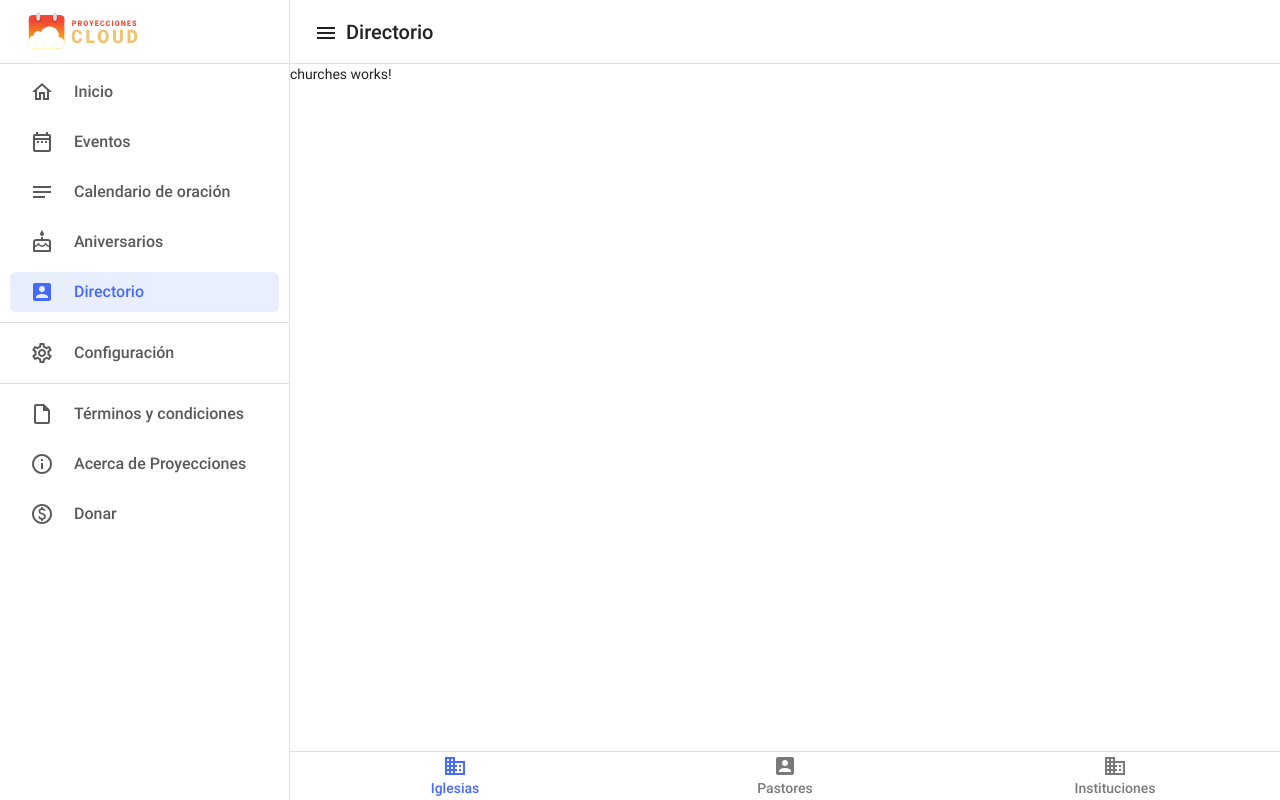
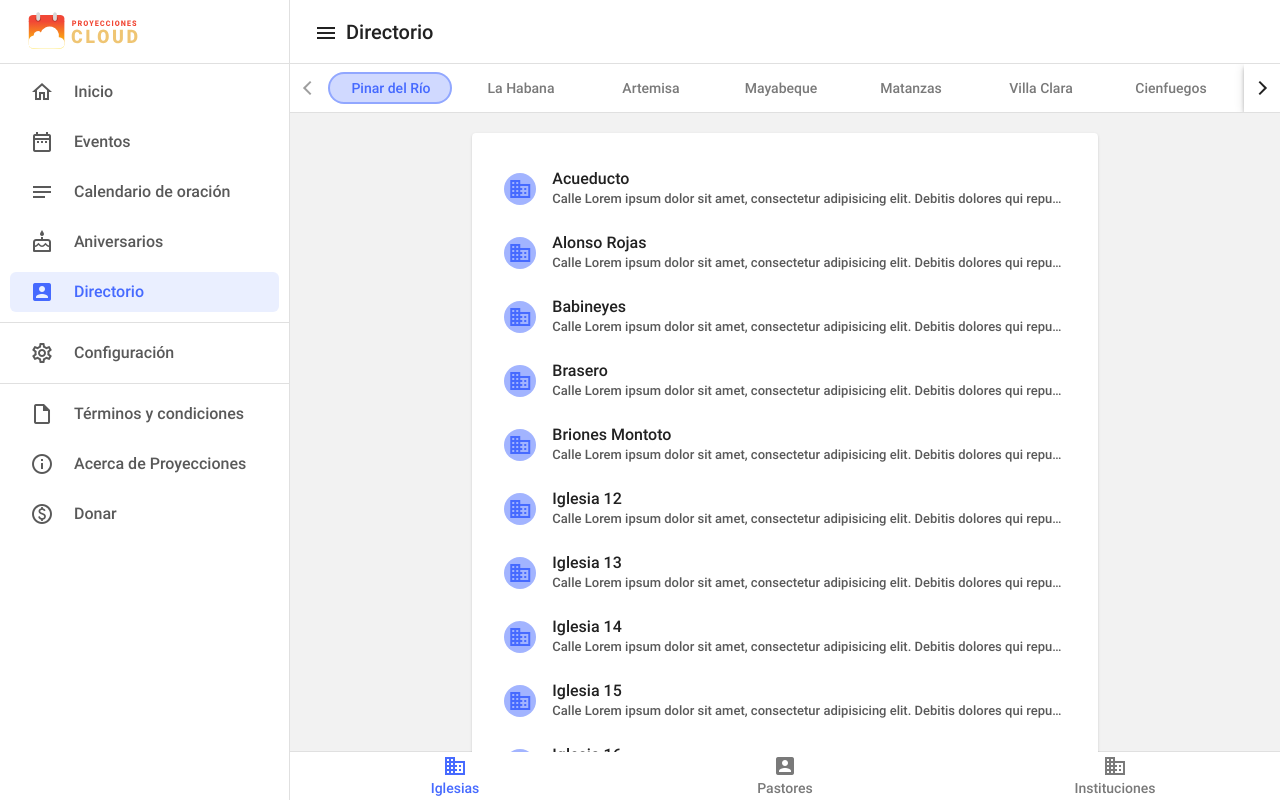
Before and after one commit to liosvel-medina/ProyeccionesWeb, an Angular app: page /directory/churches in a window 1280 px wide. Built offline with nearby package versions, Linux system fonts and the light colour scheme.

Commit message:
define churches.component

```diff
--- a/src/app/core/daily-reading-calendar/daily-reading-calendar.component.css
+++ b/src/app/core/daily-reading-calendar/daily-reading-calendar.component.css
@@ -4,16 +4,8 @@
 }
 
 .mat-list-icon {
-  /*font-size: 32px !important;*/
-  /*width: 32px !important;*/
-  /*height: 32px !important;*/
   color: #466AFF;
   background-color: rgba(70, 106, 255, 0.50);
-}
-
-.mat-list-icon.today {
-  color: #ff3852 !important;
-  background-color: rgba(255, 56, 82, 0.50);
 }
 
 .mat-list-item {
--- a/src/app/core/directory/churches/churches.component.css
+++ b/src/app/core/directory/churches/churches.component.css
@@ -0,0 +1,71 @@
+.content-area {
+  overflow-x: hidden;
+  height: 100%;
+  background-color: rgba(0, 0, 0, 0.05);
+}
+
+::ng-deep .mat-tab-header {
+  background-color: #ffffff;
+}
+
+::ng-deep .provinces .mat-tab-label {
+  min-width: 130px !important;
+  width: 130px !important;
+  user-select: none;
+}
+
+::ng-deep .provinces .mat-ink-bar {
+  bottom: unset !important;
+  top: 50%;
+  transform: translate(2px, -50%);
+  width: 120px !important;
+  height: 28px !important;
+  border-radius: 50px;
+  border: 2px solid rgba(70, 106, 255, 0.45);
+  background-color: rgba(70, 106, 255, 0.25) !important;
+}
+
+::ng-deep .mat-tab-label-active {
+  color: #466AFF !important;
+  opacity: 1 !important;
+}
+
+::ng-deep .mat-tab-label-content {
+  font-weight: 500;
+}
+
+::ng-deep .mat-tab-body-content {
+  padding: 20px;
+}
+
+.mat-list-icon {
+  color: #466AFF;
+  background-color: rgba(70, 106, 255, 0.50);
+}
+
+.mat-list-icon.today {
+  color: #ff3852 !important;
+  background-color: rgba(255, 56, 82, 0.50);
+}
+
+.mat-list-item {
+  height: 64px !important;
+}
+
+.mat-list-item .mat-line:first-of-type {
+  font-weight: 500;
+}
+
+.mat-list-item .mat-line:nth-child(2) {
+  font-size: 13px;
+  color: rgba(0, 0, 0, 0.65);
+  font-weight: 500;
+}
+
+.go-up {
+  position: fixed;
+  right: 0;
+  bottom: 0;
+  margin: 24px;
+  z-index: 10;
+}
--- a/src/app/core/directory/churches/churches.component.html
+++ b/src/app/core/directory/churches/churches.component.html
@@ -1 +1,41 @@
-<p>churches works!</p>
+<div class="content-area" #panel (scroll)="onScroll($event)">
+  <div class="row">
+    <div class="col">
+
+      <mat-tab-group dynamicHeight class="provinces">
+        <mat-tab *ngFor="let province of provinces" label="{{province.name}}">
+
+          <div class="row">
+            <div class="col-12 offset-0 col-lg-8 offset-lg-2">
+
+              <mat-card>
+                <mat-card-content *ngIf="province.churches.length!=0">
+
+                  <mat-list>
+                    <mat-list-item *ngFor="let church of province.churches">
+                      <mat-icon mat-list-icon>business</mat-icon>
+                      <span mat-line>{{church.name}}</span>
+                      <span mat-line>{{church.address}}</span>
+                    </mat-list-item>
+                  </mat-list>
+
+                </mat-card-content>
+
+                <mat-card-content *ngIf="province.churches.length==0" class="text-center">
+                  <h2>No hay Iglesias en esta provincia</h2>
+                </mat-card-content>
+              </mat-card>
+
+            </div>
+          </div>
+
+        </mat-tab>
+      </mat-tab-group>
+
+    </div>
+  </div>
+
+  <button mat-mini-fab class="go-up" (click)="scrollPanelToTop()" *ngIf="isGoUpVisible()">
+    <mat-icon>expand_less</mat-icon>
+  </button>
+</div>
--- a/src/app/core/directory/churches/churches.component.ts
+++ b/src/app/core/directory/churches/churches.component.ts
@@ -1,4 +1,14 @@
-import { Component, OnInit } from '@angular/core';
+import {Component, ElementRef, OnInit, ViewChild} from '@angular/core';
+
+export interface Church {
+  name: string;
+  address?: string;
+}
+
+export interface Province {
+  name: string;
+  churches: Church[];
+}
 
 @Component({
   selector: 'app-churches',
@@ -7,9 +17,90 @@ import { Component, OnInit } from '@angular/core';
 })
 export class ChurchesComponent implements OnInit {
 
-  constructor() { }
+  scrollTop = 0;
+
+  provinces: Province[] = [
+    {
+      name: 'Pinar del Río', churches: [
+        {
+          name: 'Acueducto',
+          address: 'Calle Lorem ipsum dolor sit amet, consectetur adipisicing elit. Debitis dolores qui repudiandae. Ab, dignissimos dolorum explicabo illo ipsa ipsam ipsum laudantium maxime natus praesentium quis rem saepe sed vitae voluptatum!'
+        },
+        {
+          name: 'Alonso Rojas',
+          address: 'Calle Lorem ipsum dolor sit amet, consectetur adipisicing elit. Debitis dolores qui repudiandae. Ab, dignissimos dolorum explicabo illo ipsa ipsam ipsum laudantium maxime natus praesentium quis rem saepe sed vitae voluptatum!'
+        },
+        {
+          name: 'Babineyes',
+          address: 'Calle Lorem ipsum dolor sit amet, consectetur adipisicing elit. Debitis dolores qui repudiandae. Ab, dignissimos dolorum explicabo illo ipsa ipsam ipsum laudantium maxime natus praesentium quis rem saepe sed vitae voluptatum!'
+        },
+        {
+          name: 'Brasero',
+          address: 'Calle Lorem ipsum dolor sit amet, consectetur adipisicing elit. Debitis dolores qui repudiandae. Ab, dignissimos dolorum explicabo illo ipsa ipsam ipsum laudantium maxime natus praesentium quis rem saepe sed vitae voluptatum!'
+        },
+        {
+          name: 'Briones Montoto',
+          address: 'Calle Lorem ipsum dolor sit amet, consectetur adipisicing elit. Debitis dolores qui repudiandae. Ab, dignissimos dolorum explicabo illo ipsa ipsam ipsum laudantium maxime natus praesentium quis rem saepe sed vitae voluptatum!'
+        },
+        {
+          name: 'Iglesia 12',
+          address: 'Calle Lorem ipsum dolor sit amet, consectetur adipisicing elit. Debitis dolores qui repudiandae. Ab, dignissimos dolorum explicabo illo ipsa ipsam ipsum laudantium maxime natus praesentium quis rem saepe sed vitae voluptatum!'
+        },
+        {
+          name: 'Iglesia 13',
+          address: 'Calle Lorem ipsum dolor sit amet, consectetur adipisicing elit. Debitis dolores qui repudiandae. Ab, dignissimos dolorum explicabo illo ipsa ipsam ipsum laudantium maxime natus praesentium quis rem saepe sed vitae voluptatum!'
+        },
+        {
+          name: 'Iglesia 14',
+          address: 'Calle Lorem ipsum dolor sit amet, consectetur adipisicing elit. Debitis dolores qui repudiandae. Ab, dignissimos dolorum explicabo illo ipsa ipsam ipsum laudantium maxime natus praesentium quis rem saepe sed vitae voluptatum!'
+        },
+        {
+          name: 'Iglesia 15',
+          address: 'Calle Lorem ipsum dolor sit amet, consectetur adipisicing elit. Debitis dolores qui repudiandae. Ab, dignissimos dolorum explicabo illo ipsa ipsam ipsum laudantium maxime natus praesentium quis rem saepe sed vitae voluptatum!'
+        },
+        {
+          name: 'Iglesia 16',
+          address: 'Calle Lorem ipsum dolor sit amet, consectetur adipisicing elit. Debitis dolores qui repudiandae. Ab, dignissimos dolorum explicabo illo ipsa ipsam ipsum laudantium maxime natus praesentium quis rem saepe sed vitae voluptatum!'
+        },
+      ]
+    },
+    {name: 'La Habana', churches: []},
+    {name: 'Artemisa', churches: []},
+    {name: 'Mayabeque', churches: []},
+    {name: 'Matanzas', churches: []},
+    {name: 'Villa Clara', churches: []},
+    {name: 'Cienfuegos', churches: []},
+    {name: 'Sancti Spíritus', churches: []},
+    {name: 'Ciego de Ávila', churches: []},
+    {name: 'Las Tunas', churches: []},
+    {name: 'Holguín', churches: []},
+    {name: 'Granma', churches: []},
+    {name: 'Santiago de Cuba', churches: []},
+    {name: 'Guantánamo', churches: []},
+    {name: 'Isla de la Juventud', churches: []},
+  ];
+
+  @ViewChild('panel') panel: ElementRef;
+
+  constructor(panel: ElementRef) {
+    this.panel = panel;
+  }
 
   ngOnInit(): void {
   }
 
+  scrollPanelToTop() {
+    if (this.panel != undefined) {
+      this.panel.nativeElement.scrollTop = 0;
+    }
+  }
+
+  onScroll(event: any) {
+    this.scrollTop = event.target.scrollTop;
+  }
+
+  isGoUpVisible() {
+    return this.scrollTop > 48;
+  }
+
 }
```
